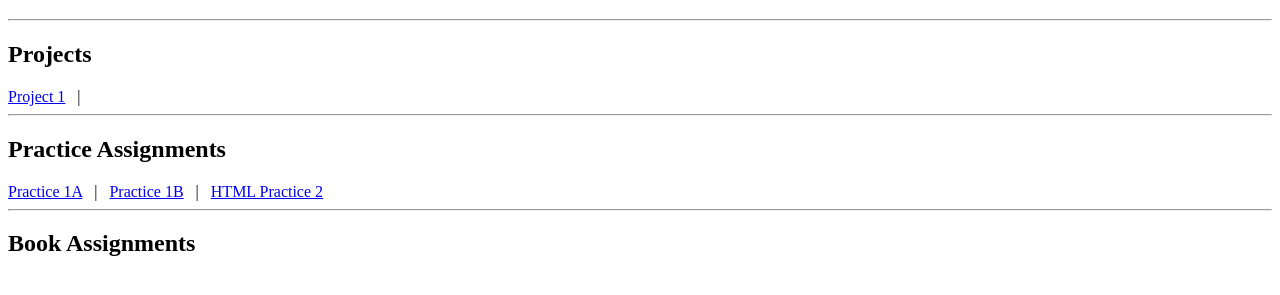
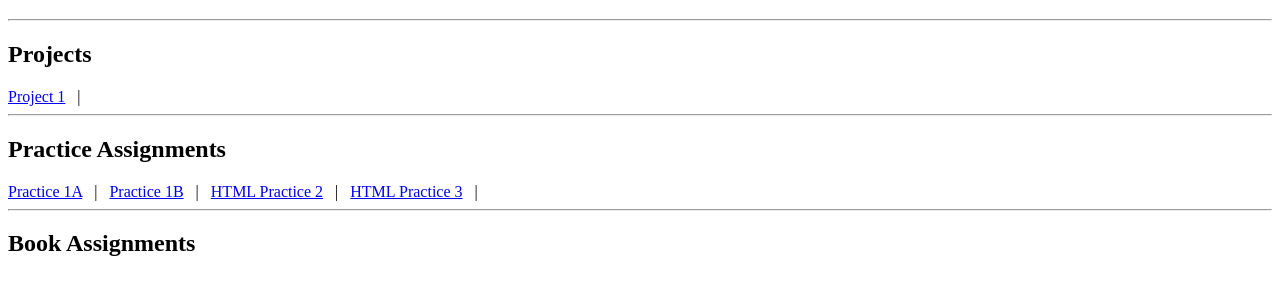
Before and after one commit to chuffness/INFO2420, a plain HTML site: page index.html in a window 1280 px wide. Shown: the part 61-356 px from the top of the page. Drawn offline with Linux system fonts and the light colour scheme.

Commit message:
index update

```diff
--- a/index.html
+++ b/index.html
@@ -20,6 +20,9 @@
 <a href="Practice/Practice1B/">Practice 1B</a>
 &nbsp;&nbsp;|&nbsp;&nbsp;
 <a href="Practice/HTMLPractice2/cactus.html">HTML Practice 2</a>
+&nbsp;&nbsp;|&nbsp;&nbsp;
+<a href="Practice/HTMLPractice3/index.html">HTML Practice 3</a>
+&nbsp;&nbsp;|&nbsp;&nbsp;
 
 
 
```
